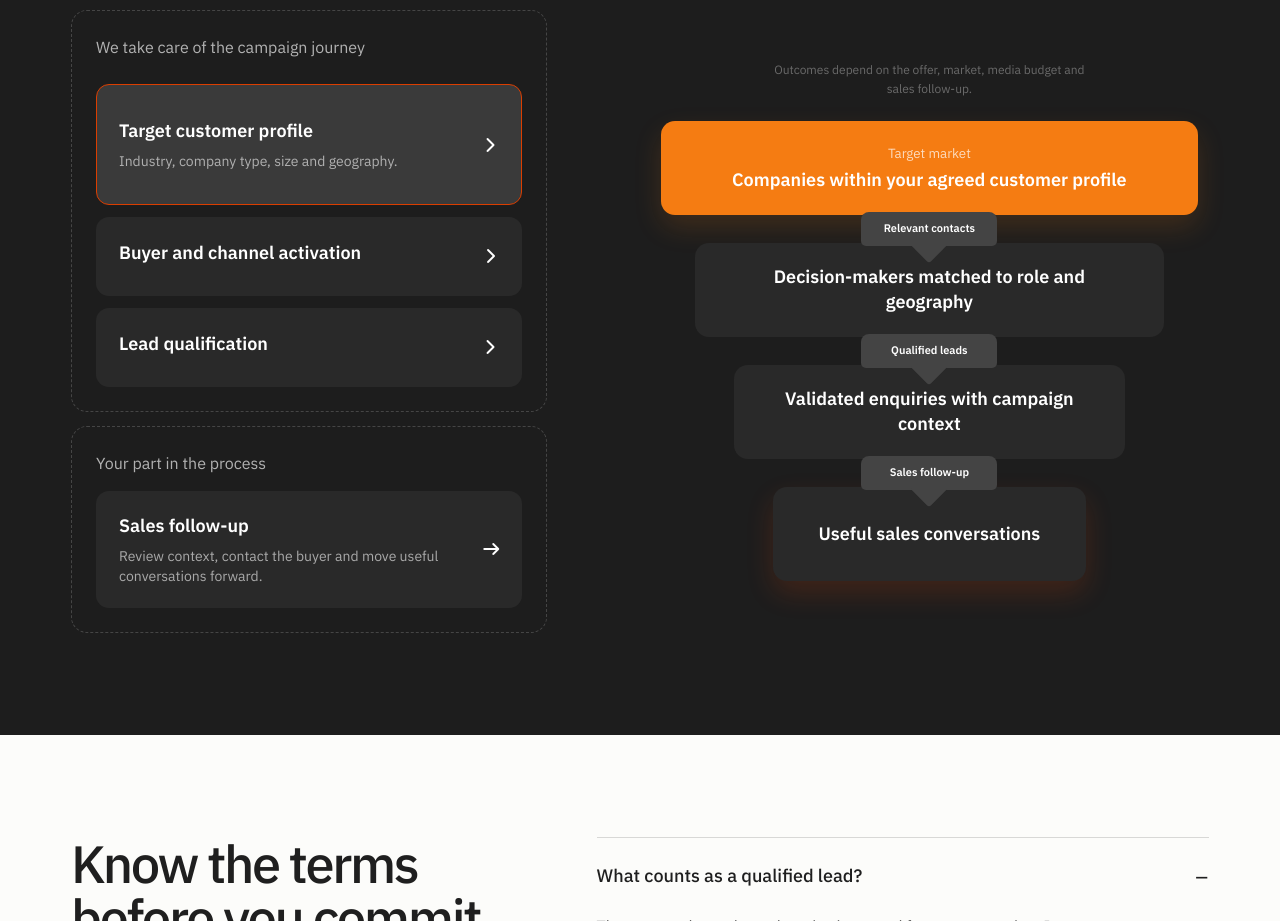
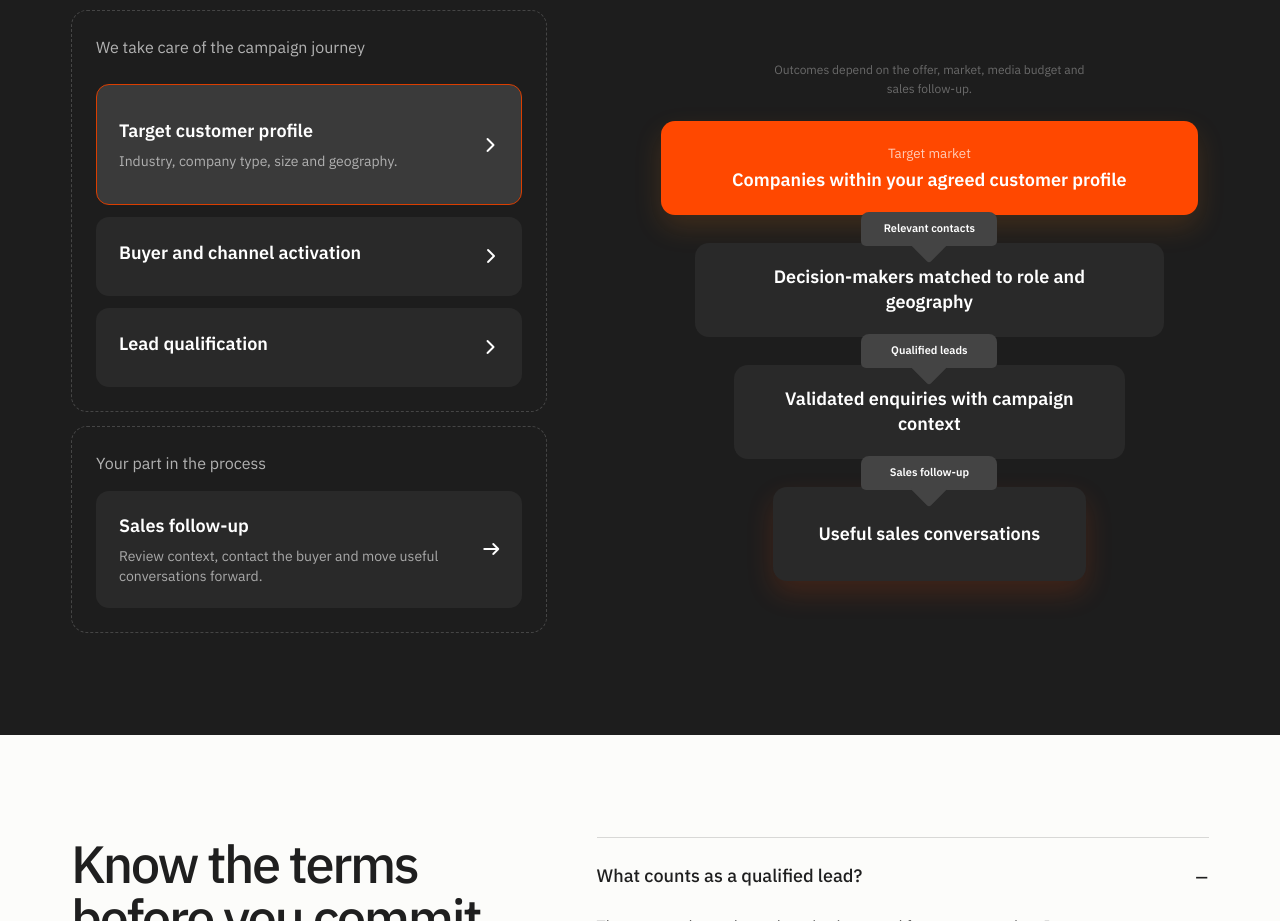
Before and after one commit to deeksha-designer/abacus-desk-site, a plain HTML site: page dist/index.html in a window 1280 px wide. Shown: the part 7720-8641 px from the top of the page. Drawn offline with Linux system fonts and the light colour scheme.

Commit message:
Unify funnel hover and active orange

```diff
--- a/dist/styles.css
+++ b/dist/styles.css
@@ -659,6 +659,8 @@ p { color: var(--muted); }
   [data-reveal="left"], [data-reveal="right"] { transform: translateY(24px); }
 }
 
+.funnel-stage:hover, .funnel-stage.is-active { background: #ff4800; color: #ffffff; }
+
 /* HubSpot-inspired color system: color-only overrides */
 .nav { background: rgba(255,248,246,.98); }
 .btn { border-color: var(--amber); }
@@ -884,3 +886,4 @@ p { color: var(--muted); }
   .client-story { width: 82%; flex-basis: 82%; margin-inline: 2%; padding: 16px; }
   .client-story > div { min-height: 210px; }
 }
+.funnel-stage:hover, .funnel-stage.is-active { background: #ff4800; color: #ffffff; }
```
